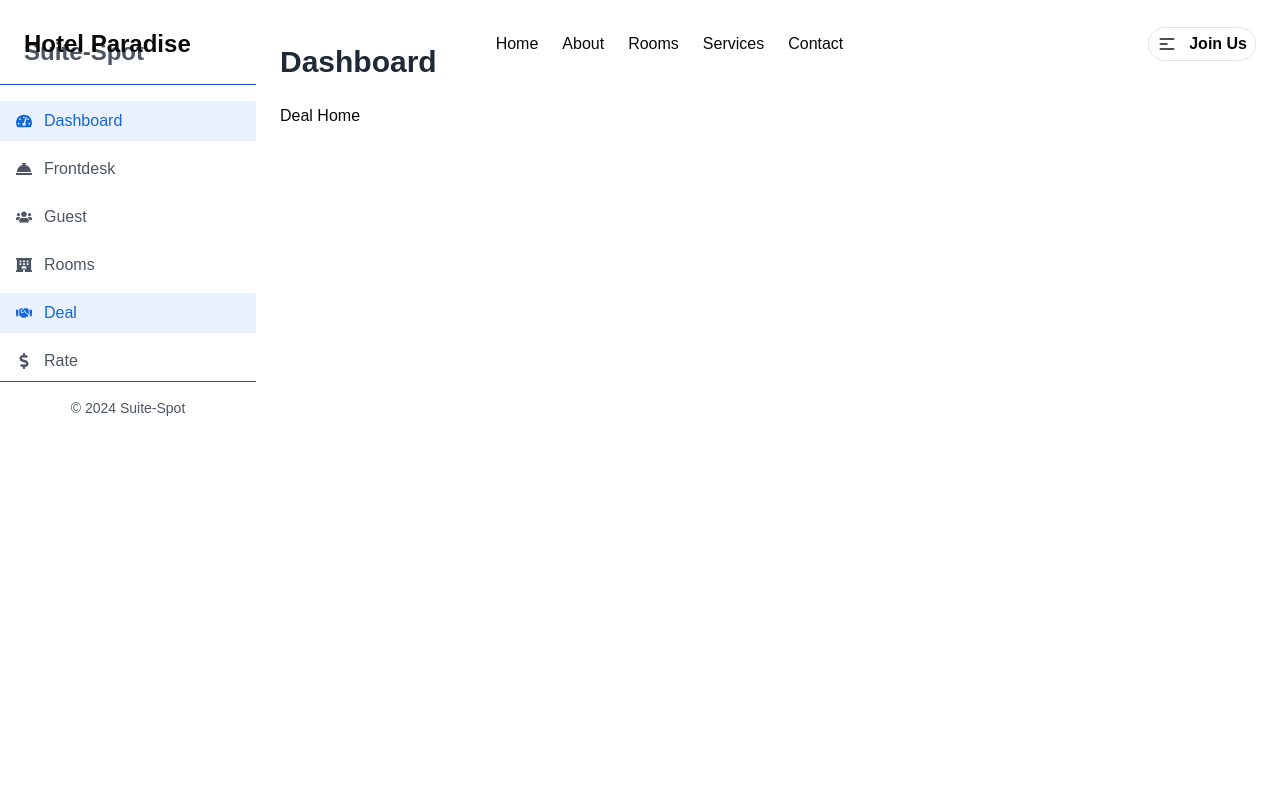
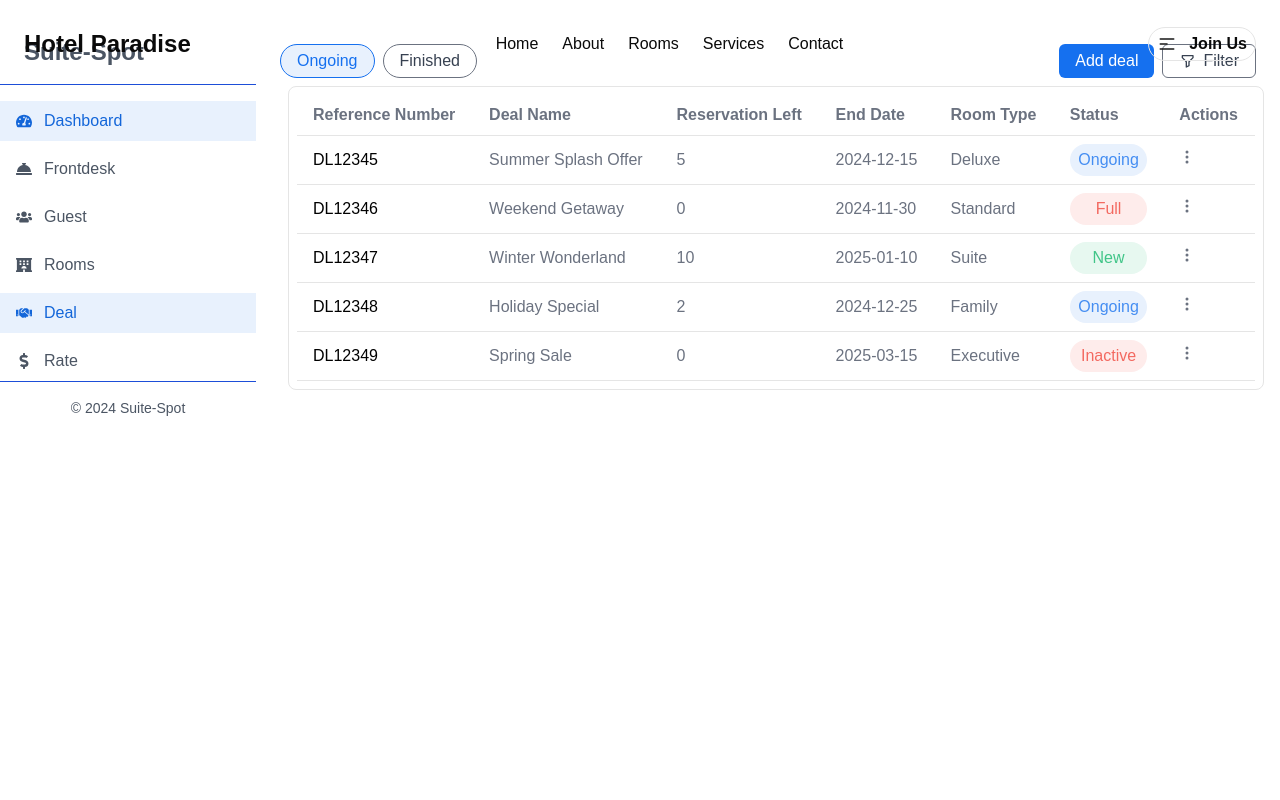
Before and after one commit to NabilaFerdousPrapty/Suite-Spot, a Next.js app: page /user-dashboard/deal in a window 1280 px wide. Shown: the top 800 px of the page. Built offline with nearby package versions, Linux system fonts and the light colour scheme.

Commit message:
Added Deals Table on userdashboard

```diff
--- a/app/user-dashboard/layout.tsx
+++ b/app/user-dashboard/layout.tsx
@@ -11,9 +11,6 @@ const Layout = ({ children }) => {
 
             {/* main content */}
             <main className="flex-1 p-6">
-                <header className="mb-6">
-                    <h1 className="text-3xl font-bold text-gray-800">Dashboard</h1>
-                </header>
                 <div className="">{children}</div>
             </main>
         </div>
--- /dev/null
+++ b/components/Shared/dealTable.tsx
@@ -0,0 +1,84 @@
+import React from 'react';
+import { BsThreeDotsVertical } from "react-icons/bs";
+
+const DealTable = () => {
+    const dealsData = [
+        {
+            referenceNumber: "DL12345",
+            dealName: "Summer Splash Offer",
+            reservationLeft: 5,
+            endDate: "2024-12-15",
+            roomType: "Deluxe",
+            status: "Ongoing",
+        },
+        {
+            referenceNumber: "DL12346",
+            dealName: "Weekend Getaway",
+            reservationLeft: 0,
+            endDate: "2024-11-30",
+            roomType: "Standard",
+            status: "Full",
+        },
+        {
+            referenceNumber: "DL12347",
+            dealName: "Winter Wonderland",
+            reservationLeft: 10,
+            endDate: "2025-01-10",
+            roomType: "Suite",
+            status: "New",
+        },
+        {
+            referenceNumber: "DL12348",
+            dealName: "Holiday Special",
+            reservationLeft: 2,
+            endDate: "2024-12-25",
+            roomType: "Family",
+            status: "Ongoing",
+        },
+        {
+            referenceNumber: "DL12349",
+            dealName: "Spring Sale",
+            reservationLeft: 0,
+            endDate: "2025-03-15",
+            roomType: "Executive",
+            status: "Inactive",
+        },
+    ];
+
+    return (
+        <div className="w-full border rounded-lg m-2 p-2 text-gray-500">
+            <table className="border-b w-full">
+                <thead>
+                    <tr className="border-b">
+                        <th className="px-4 py-2 text-left">Reference Number</th>
+                        <th className="px-4 py-2 text-left">Deal Name</th>
+                        <th className="px-4 py-2 text-left">Reservation Left</th>
+                        <th className="px-4 py-2 text-left">End Date</th>
+                        <th className="px-4 py-2 text-left">Room Type</th>
+                        <th className="px-4 py-2 text-left">Status</th>
+                        <th className="px-4 py-2 text-left">Actions</th>
+                    </tr>
+                </thead>
+                <tbody>
+                    {dealsData.map((deal, index) => (
+                        <tr key={index} className="border-b hover:bg-gray-50">
+                            <td className="px-4 py-2 text-black">{deal.referenceNumber}</td>
+                            <td className="px-4 py-2">{deal.dealName}</td>
+                            <td className="px-4 py-2">{deal.reservationLeft}</td>
+                            <td className="px-4 py-2">{deal.endDate}</td>
+                            <td className="px-4 py-2">{deal.roomType}</td>
+                            <td className={`px-4 py-2  `}><p className={`px-2 py-1 text-center rounded-full ${deal.status === "Ongoing" ? "text-[#448DF2] bg-[#E8F1FD]" : deal.status === "Full" || deal.status === "Inactive" ? "text-[#F36960] bg-[#FEECEB]" : "text-[#41C588] bg-[#E7F8F0]"}`}>{deal.status}</p> </td>
+                            <td className="px-4 py-2">
+                                <button className="text-gray-500 hover:text-gray-700">
+                                    <BsThreeDotsVertical />
+                                </button>
+                            </td>
+                        </tr>
+                    ))}
+                </tbody>
+            </table>
+        </div>
+    );
+};
+
+export default DealTable;
--- a/components/Shared/guestTable.tsx
+++ b/components/Shared/guestTable.tsx
@@ -47,7 +47,7 @@ const GuestTable = () => {
     ];
 
     return (
-        <div className="w-full border rounded-lg m-2 p-2">
+        <div className="w-full border rounded-lg m-2 p-2 ">
             <Table className="border-b">
                 <TableHeader >
                     <TableRow >
--- a/components/user-dashboard/deal.tsx
+++ b/components/user-dashboard/deal.tsx
@@ -1,9 +1,25 @@
 import React from 'react';
+import { BiFilterAlt, BiSearch } from 'react-icons/bi';
+import DealTable from '../Shared/dealTable';
 
 const Deal = () => {
     return (
         <div>
-            Deal Home
+            <div className='flex flex-col lg:flex-row gap-2 justify-between'>
+                <div className='flex gap-2'>
+                    <button className='btn p-1 px-4 rounded-full border border-[#1570EF] bg-[#E8F1FD] text-[#1570EF]'>Ongoing</button>
+                    <button className='btn p-1 px-4 rounded-full border border-gray-500 bg-white text-gray-700'>Finished</button>
+                </div>
+
+                <div className='flex gap-2'>
+                    <button className='btn p-1 px-4 rounded-md  bg-[#1570EF] text-white'> Add deal</button>
+                    {/* filter button */}
+                    <button className='btn p-1 px-4 rounded-md border border-gray-500 bg-white text-gray-700 flex items-center gap-2'><BiFilterAlt /> Filter</button>
+
+                </div>
+            </div>
+            <DealTable />
+
         </div>
     );
 };
--- a/components/user-dashboard/guest.tsx
+++ b/components/user-dashboard/guest.tsx
@@ -5,7 +5,6 @@ import GuestTable from '../Shared/guestTable';
 const Guest = () => {
     return (
         <div>
-            Guest Home
             <div className='flex flex-col lg:flex-row gap-2 justify-between'>
                 <div className='flex gap-2'>
                     <button className='btn p-1 px-4 rounded-full border border-[#1570EF] bg-[#E8F1FD] text-[#1570EF]'>Check in</button>
@@ -13,8 +12,9 @@ const Guest = () => {
                 </div>
 
                 <div className='flex gap-2'>
+                    {/* filter button */}
                     <button className='btn p-1 px-4 rounded-md border border-gray-500 bg-white text-gray-700 flex items-center gap-2'><BiFilterAlt /> Filter</button>
-                    {/* <input type="text" name="search" id="" /> */}
+
                     {/* Search Box */}
                     <div className="relative w-full max-w-xs">
                         <input
@@ -25,7 +25,6 @@ const Guest = () => {
                         />
                         <BiSearch className="absolute top-2 left-3 text-gray-500" size={20} />
                     </div>
-
                 </div>
             </div>
 
```
